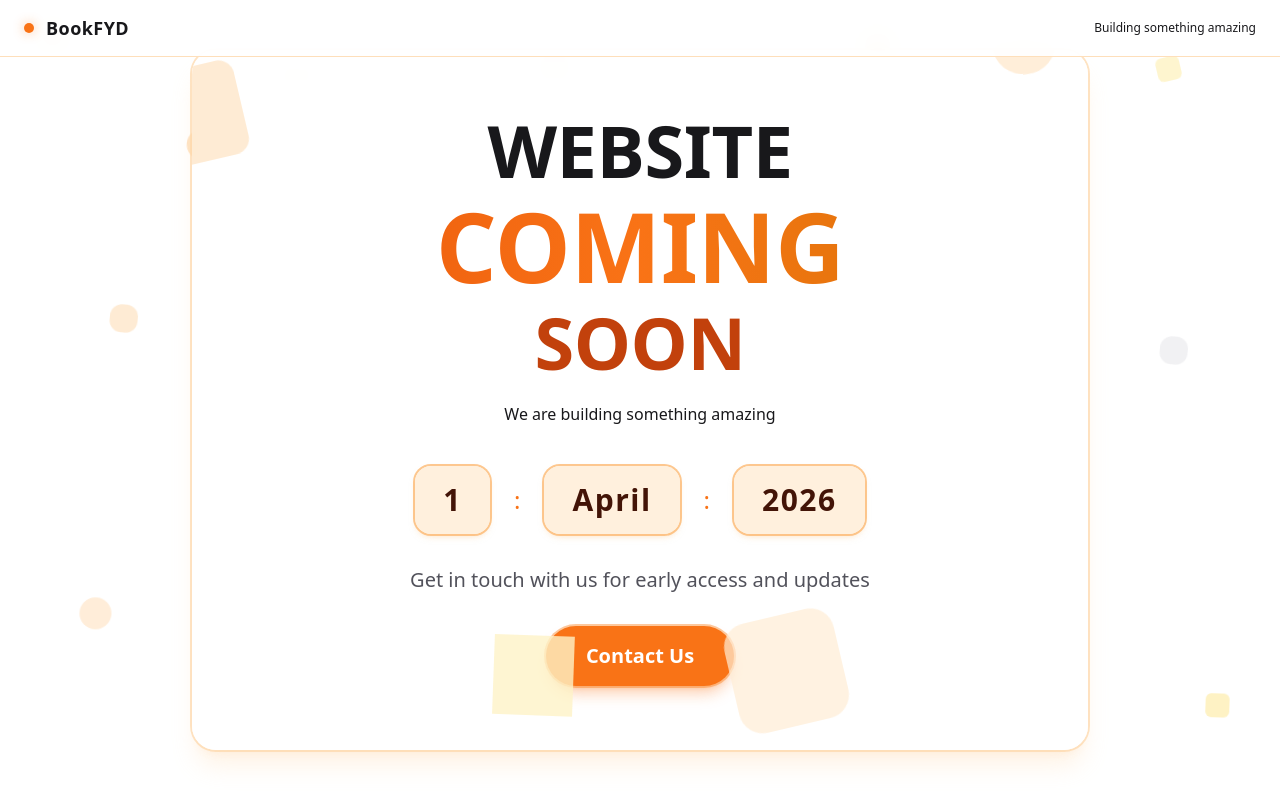
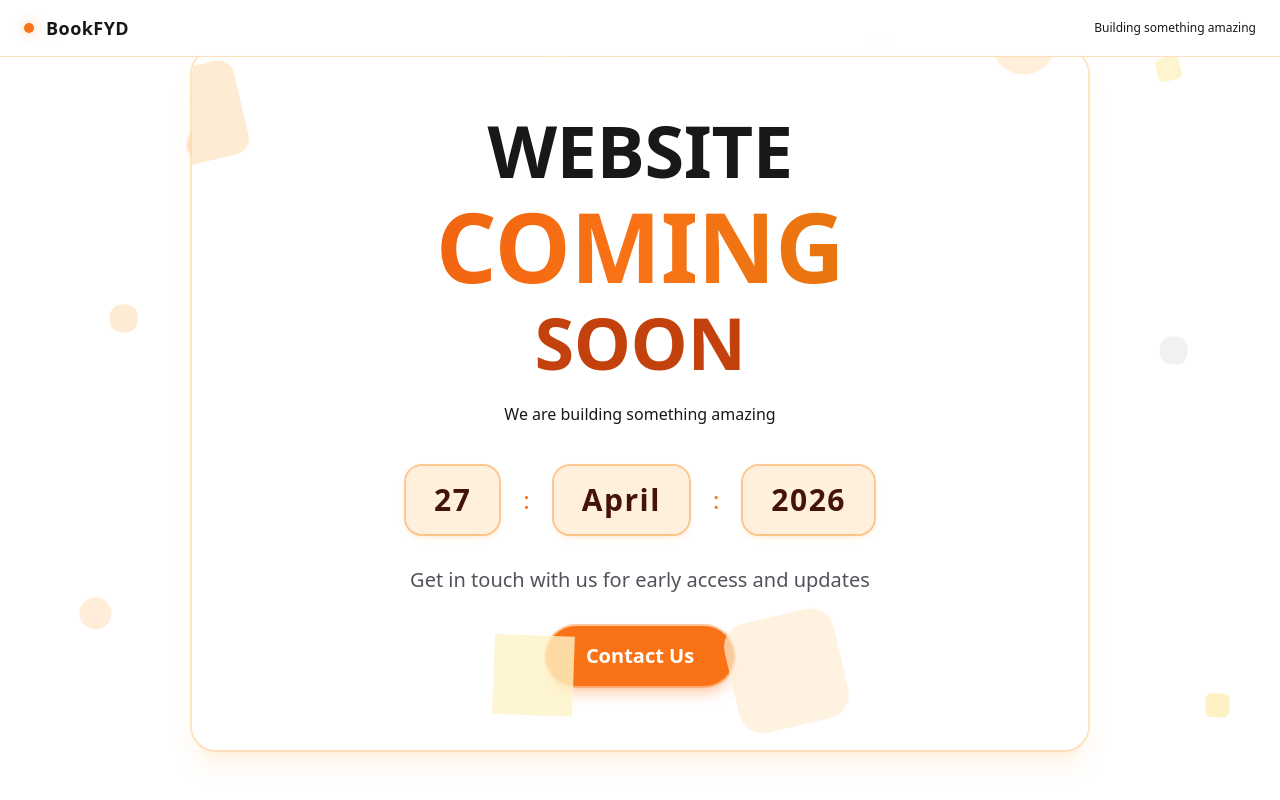
Before and after one commit to usamayousaf5000/ThinkHubTuitors, a React (Vite) app: page / in a window 1280 px wide. Built offline with nearby package versions, Linux system fonts and the light colour scheme.

Commit message:
Date change

```diff
--- a/src/components/ComingSoon.jsx
+++ b/src/components/ComingSoon.jsx
@@ -28,7 +28,7 @@ export default function ComingSoon({ onContactClick }) {
       <p className="mt-6 text-black-600 font-medium">We are building something amazing</p>
 
       <div className="mt-8 sm:mt-10 flex items-center justify-center gap-5 sm:gap-6 text-zinc-800">
-        <DatePill label="1" />
+        <DatePill label="27" />
         <span className="text-orange-500 text-2xl font-light">:</span>
         <DatePill label="April" />
         <span className="text-orange-500 text-2xl font-light">:</span>
```
